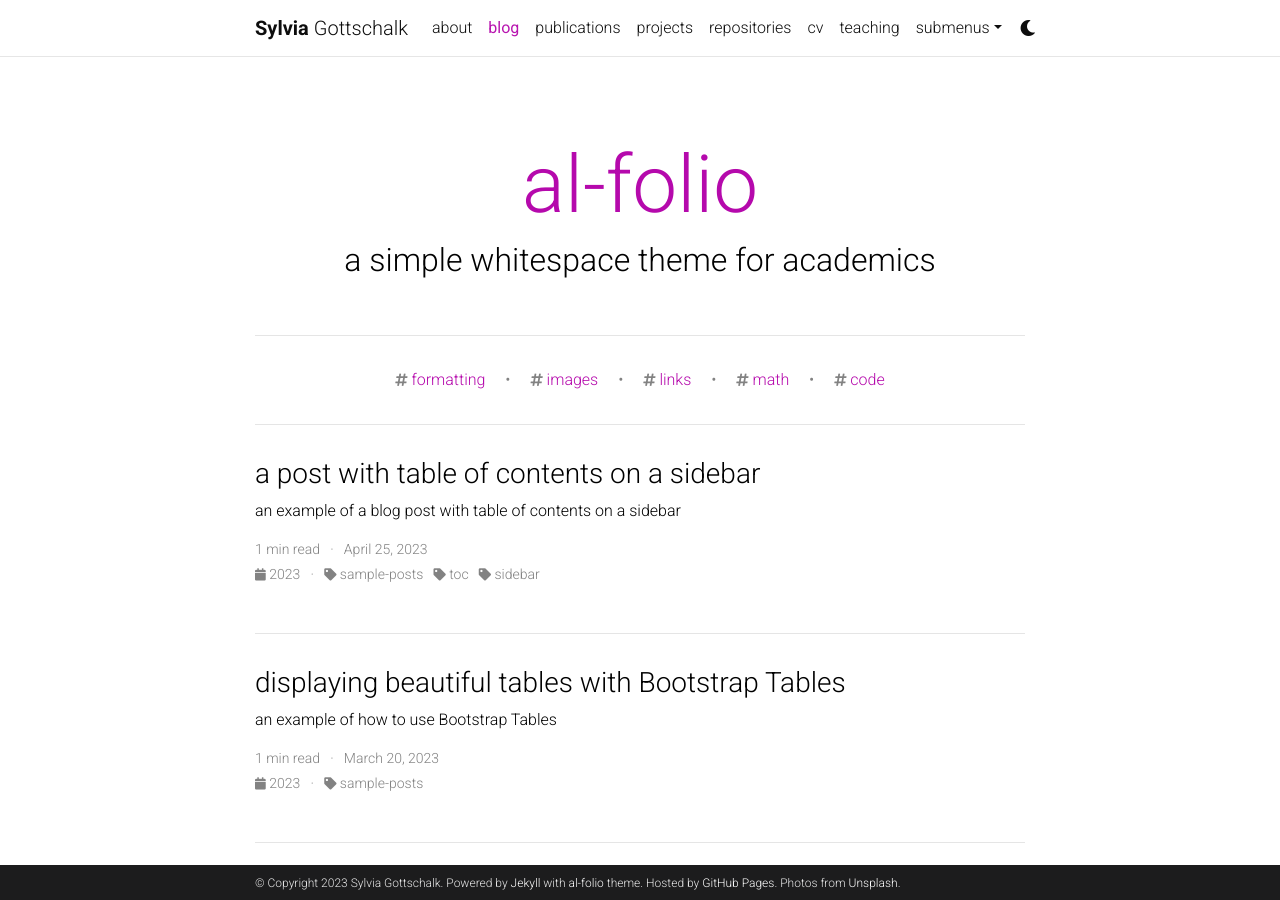
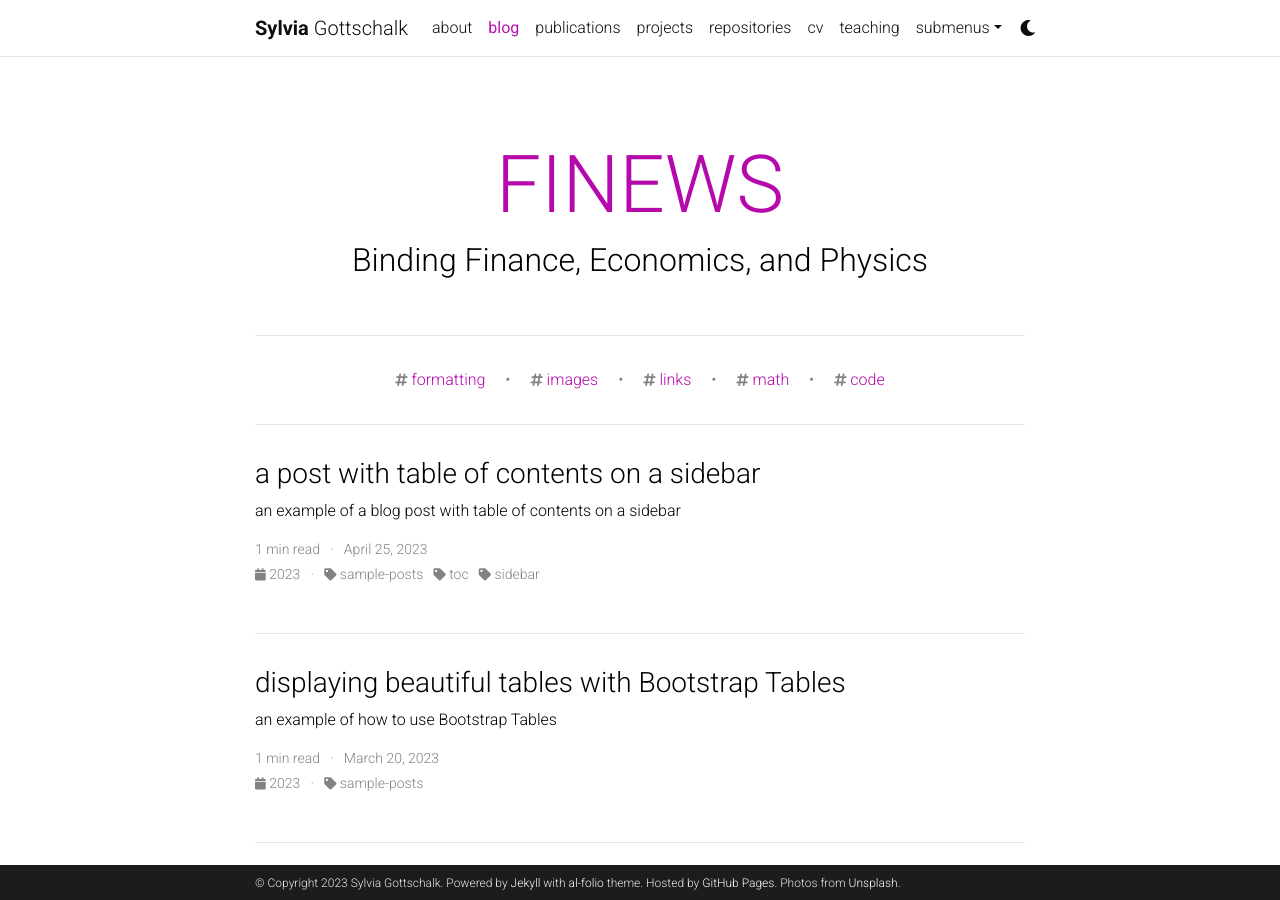
Before and after one commit to sdgottschalk/sgottschalk.io, a Jekyll site: the page built from blog/index.html, in a window 1280 px wide and 900 px high. Built offline with Jekyll 4.4.1, drawn with Linux system fonts in a browser that asks for light colours; the list of posts is cut into pages by our own code; comment, search, counter and statistics services are not loaded; a style sheet for code colours, icons or effects is not loaded.

Commit message:
Update _config.yml

```diff
--- a/_config.yml
+++ b/_config.yml
@@ -122,9 +122,9 @@
 # Blog
 # -----------------------------------------------------------------------------
 
-blog_name: al-folio # blog_name will be displayed in your blog page
+blog_name: FINEWS # blog_name will be displayed in your blog page
 blog_nav_title: blog # your blog must have a title for it to be displayed in the nav bar
-blog_description: a simple whitespace theme for academics
+blog_description: Binding Finance, Economics, and Physics
 permalink: /blog/:year/:title/
 
 # Pagination
@@ -270,8 +270,8 @@
 
 scholar:
 
-  last_name: [Einstein]
-  first_name: [Albert, A.]
+  last_name: [Gottschalk]
+  first_name: [Sylvia, D.]
 
   style: apa
   locale: en
```
